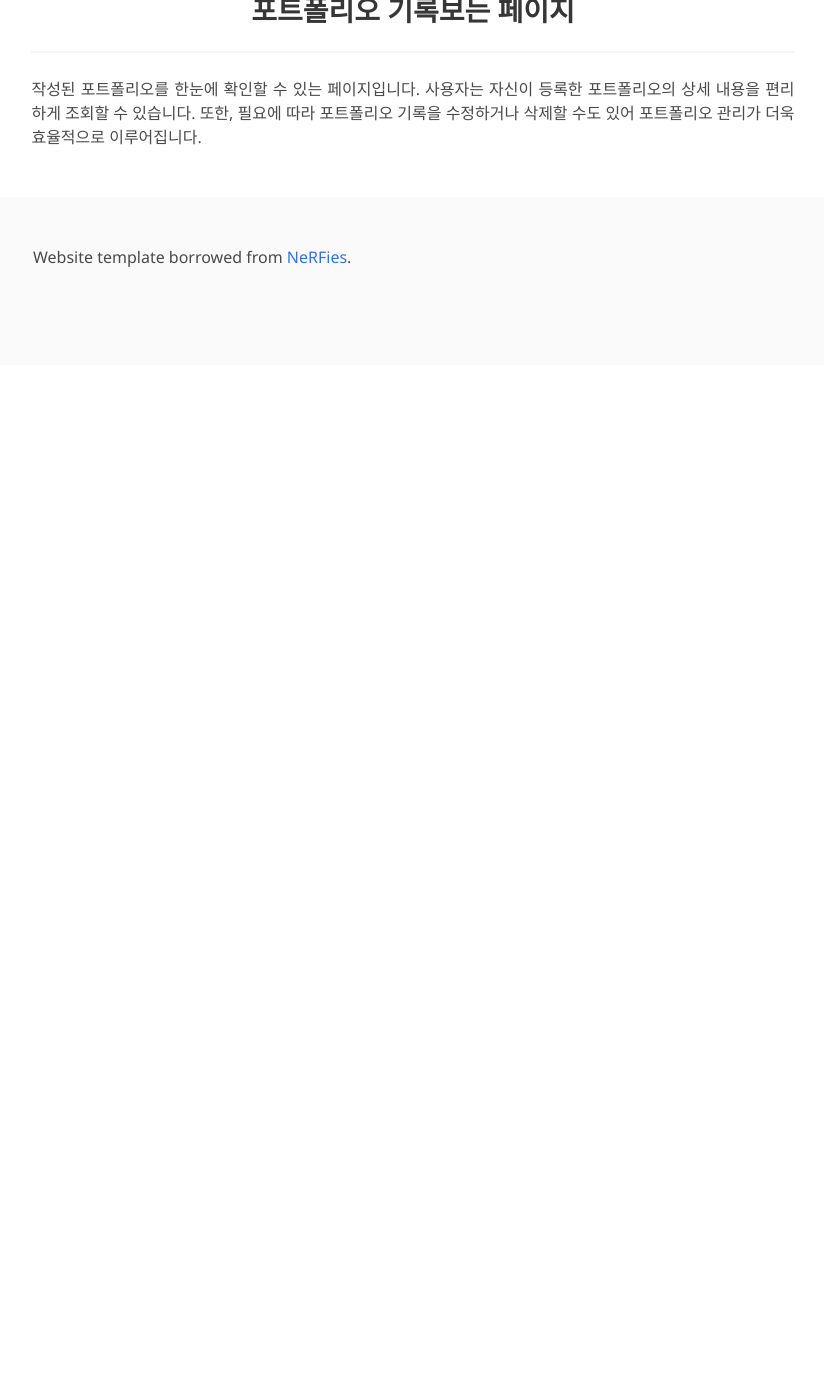
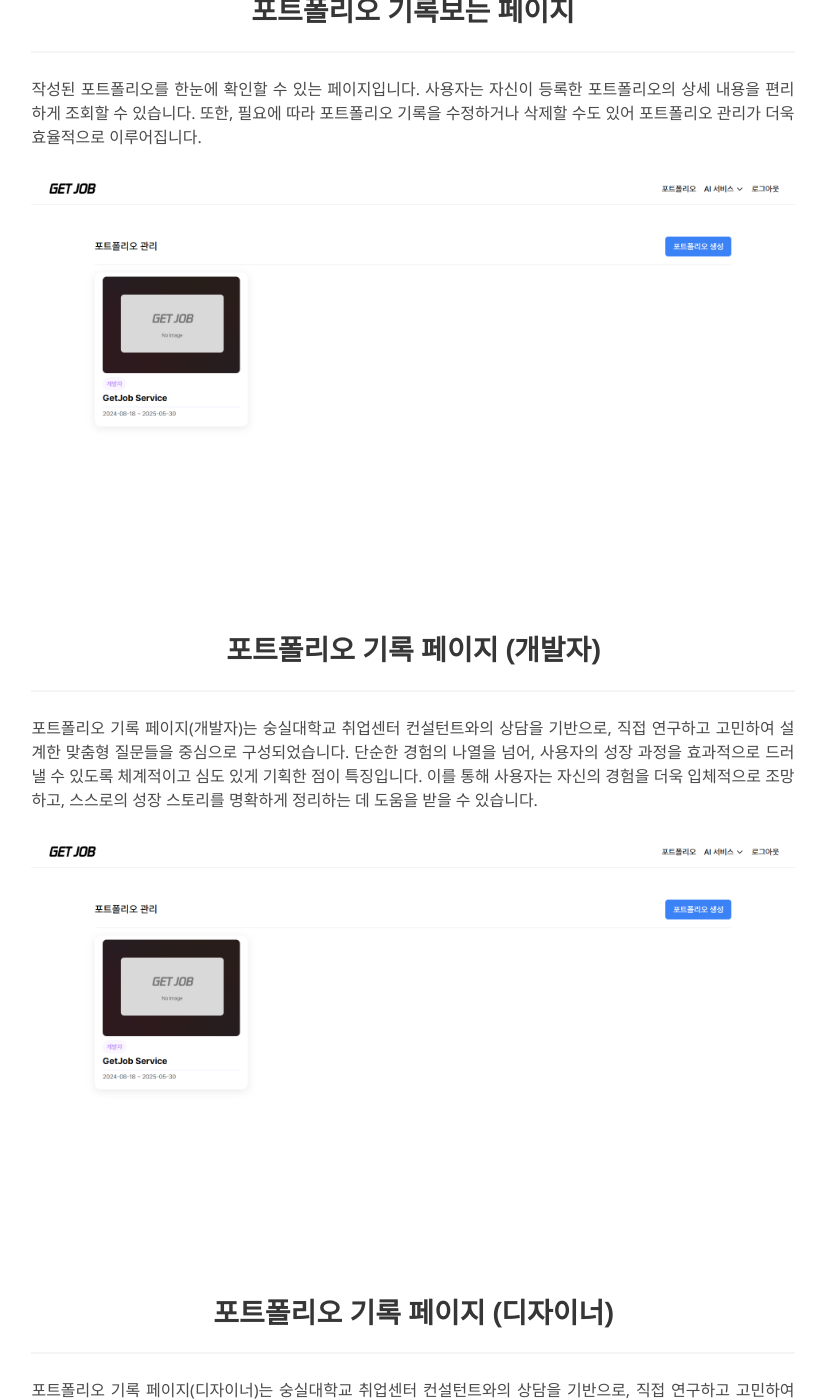
Before and after one commit to jinsoru1464/LeeJinSoo.github.io, a Jekyll site: the page built from index.md, in a window 1280 px wide and 1400 px high, scrolled down 1786 px. Shown: the whole window, without its empty margins (227-1051 px from the left). Built offline with Jekyll 4.4.1, drawn with Linux system fonts in a browser that asks for light colours; some web fonts are replaced; before the commit the page ends 2151 px from its top, so only the background shows below that; some of the changed text lies outside the part shown.

Commit message:
Update index.md

```diff
--- a/index.md
+++ b/index.md
@@ -50,3 +50,43 @@ affiliations:
     </div>
 </div>
 </div>
+
+
+<div class="columns is-centered has-text-centered">
+  <div class="column is-four-fifths">
+  <img src = "images/portfolioView2.png" alt = "Example 001" style="display: block; margin: auto;">
+<h2>포트폴리오 기록 페이지 (개발자)</h2>
+    <hr>
+    <div class="content has-text-justified">
+      포트폴리오 기록 페이지(개발자)는 숭실대학교 취업센터 컨설턴트와의 상담을 기반으로, 직접 연구하고 고민하여 설계한 맞춤형 질문들을 중심으로 구성되었습니다. 단순한 경험의 나열을 넘어, 사용자의 성장 과정을 효과적으로 드러낼 수 있도록 체계적이고 심도 있게 기획한 점이 특징입니다.
+
+이를 통해 사용자는 자신의 경험을 더욱 입체적으로 조망하고, 스스로의 성장 스토리를 명확하게 정리하는 데 도움을 받을 수 있습니다.
+    </div>
+</div>
+</div>
+
+<div class="columns is-centered has-text-centered">
+  <div class="column is-four-fifths">
+  <img src = "images/portfolioView2.png" alt = "Example 001" style="display: block; margin: auto;">
+<h2>포트폴리오 기록 페이지 (디자이너)</h2>
+    <hr>
+    <div class="content has-text-justified">
+      포트폴리오 기록 페이지(디자이너)는 숭실대학교 취업센터 컨설턴트와의 상담을 기반으로, 직접 연구하고 고민하여 설계한 맞춤형 질문들을 중심으로 구성되었습니다. 단순한 경험의 나열을 넘어, 사용자의 성장 과정을 효과적으로 드러낼 수 있도록 체계적이고 심도 있게 기획한 점이 특징입니다.
+
+이를 통해 사용자는 자신의 경험을 더욱 입체적으로 조망하고, 스스로의 성장 스토리를 명확하게 정리하는 데 도움을 받을 수 있습니다.
+    </div>
+</div>
+</div>
+
+<div class="columns is-centered has-text-centered">
+  <div class="column is-four-fifths">
+  <img src = "images/portfolioView2.png" alt = "Example 001" style="display: block; margin: auto;">
+<h2>포트폴리오 기록 페이지 (기획자)</h2>
+    <hr>
+    <div class="content has-text-justified">
+      포트폴리오 기록 페이지(기획자)는 숭실대학교 취업센터 컨설턴트와의 상담을 기반으로, 직접 연구하고 고민하여 설계한 맞춤형 질문들을 중심으로 구성되었습니다. 단순한 경험의 나열을 넘어, 사용자의 성장 과정을 효과적으로 드러낼 수 있도록 체계적이고 심도 있게 기획한 점이 특징입니다.
+
+이를 통해 사용자는 자신의 경험을 더욱 입체적으로 조망하고, 스스로의 성장 스토리를 명확하게 정리하는 데 도움을 받을 수 있습니다.
+    </div>
+</div>
+</div>
```
